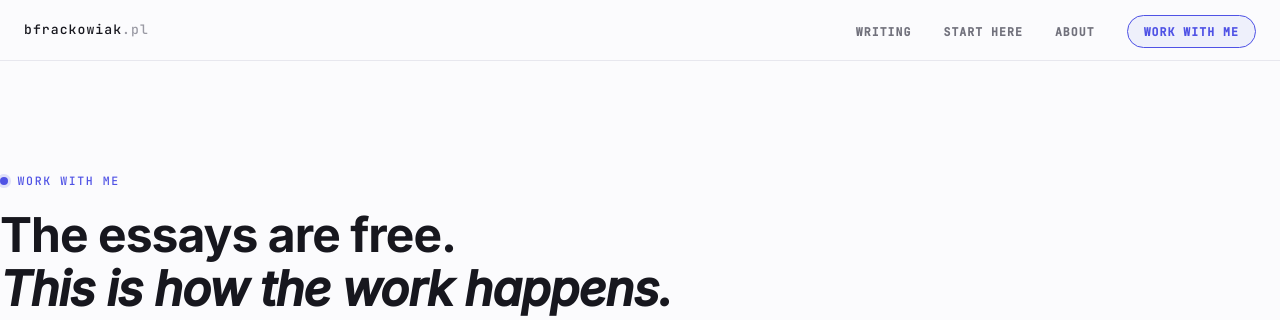
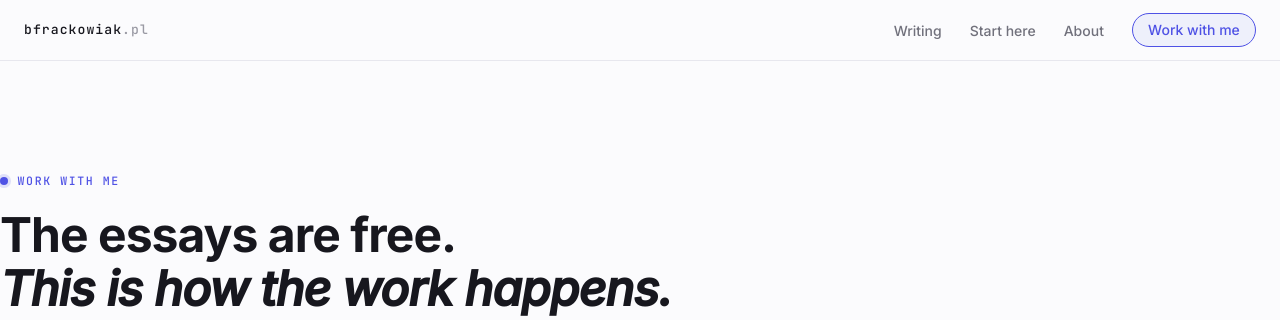
Before and after one commit to batas2/myblog, a PHP site: page /services/ in a window 1280 px wide. Shown: the top 320 px of the page. Run offline with PHP 8.4, Linux system fonts and the light colour scheme; some libraries are stand-ins or nearby versions.

Commit message:
Revert nav/footer-base typography to sans, keep IA and blip
Mono-caps nav read as off; links return to the original sans sizing.
The active-page radar blip, link order, About rename, and footer
structure stay. Footer base line switches to sans; column labels
keep the mono eyebrow style.

Co-Authored-By: Claude Fable 5 <noreply@anthropic.com>

```diff
--- a/assets/site.css
+++ b/assets/site.css
@@ -131,11 +131,9 @@ textarea:focus-visible, select:focus-visible {
 }
 .wordmark:hover { color: var(--accent); }
 .wordmark .tld { color: var(--faint); }
-.nav-links { display: flex; align-items: center; gap: 2rem; list-style: none; flex-wrap: nowrap; }
+.nav-links { display: flex; align-items: center; gap: 1.75rem; list-style: none; flex-wrap: nowrap; }
 .nav-links a {
-  font-family: 'JetBrains Mono', monospace;
-  font-size: 0.72rem; font-weight: 600;
-  letter-spacing: 0.09em; text-transform: uppercase;
+  font-size: 0.875rem; font-weight: 500;
   color: var(--muted); position: relative;
   transition: color .2s; white-space: nowrap;
 }
@@ -156,10 +154,10 @@ textarea:focus-visible, select:focus-visible {
   outline: 2px solid var(--accent); outline-offset: 4px; border-radius: 4px;
 }
 .nav-cta {
-  font-size: 0.68rem; font-weight: 700;
+  font-size: 0.85rem; font-weight: 600;
   color: var(--accent) !important;
   border: 1px solid var(--line);
-  padding: 0.5rem 1rem; border-radius: 999px;
+  padding: 0.45rem 0.95rem; border-radius: 999px;
   transition: border-color .2s, background .2s;
 }
 .nav-cta:hover, .nav-cta[aria-current="page"] { border-color: var(--accent); background: var(--wash); }
@@ -174,9 +172,9 @@ textarea:focus-visible, select:focus-visible {
   .nav-links .optional-sm { display: none; }
 }
 @media (max-width: 430px) {
-  .nav-links { gap: 1rem; }
-  .nav-links a { font-size: 0.66rem; letter-spacing: 0.06em; }
-  .nav-cta { padding: 0.4rem 0.75rem; }
+  .nav-links { gap: 0.9rem; }
+  .nav-links a { font-size: 0.82rem; }
+  .nav-cta { padding: 0.35rem 0.7rem; }
 }
 
 /* ---- buttons -------------------------------------------------------------- */
@@ -832,8 +830,7 @@ a.tag:hover { color: var(--accent-deep); text-decoration: underline; text-underl
 .fb-inner {
   max-width: var(--max); margin-inline: auto; padding: 1.05rem 24px;
   display: flex; flex-wrap: wrap; justify-content: space-between; gap: 0.5rem 2rem;
-  font-family: 'JetBrains Mono', monospace;
-  font-size: 0.66rem; letter-spacing: 0.05em; color: var(--faint);
+  font-size: 0.78rem; color: var(--faint);
 }
 
 /* article pages get a tighter footer margin */
```
